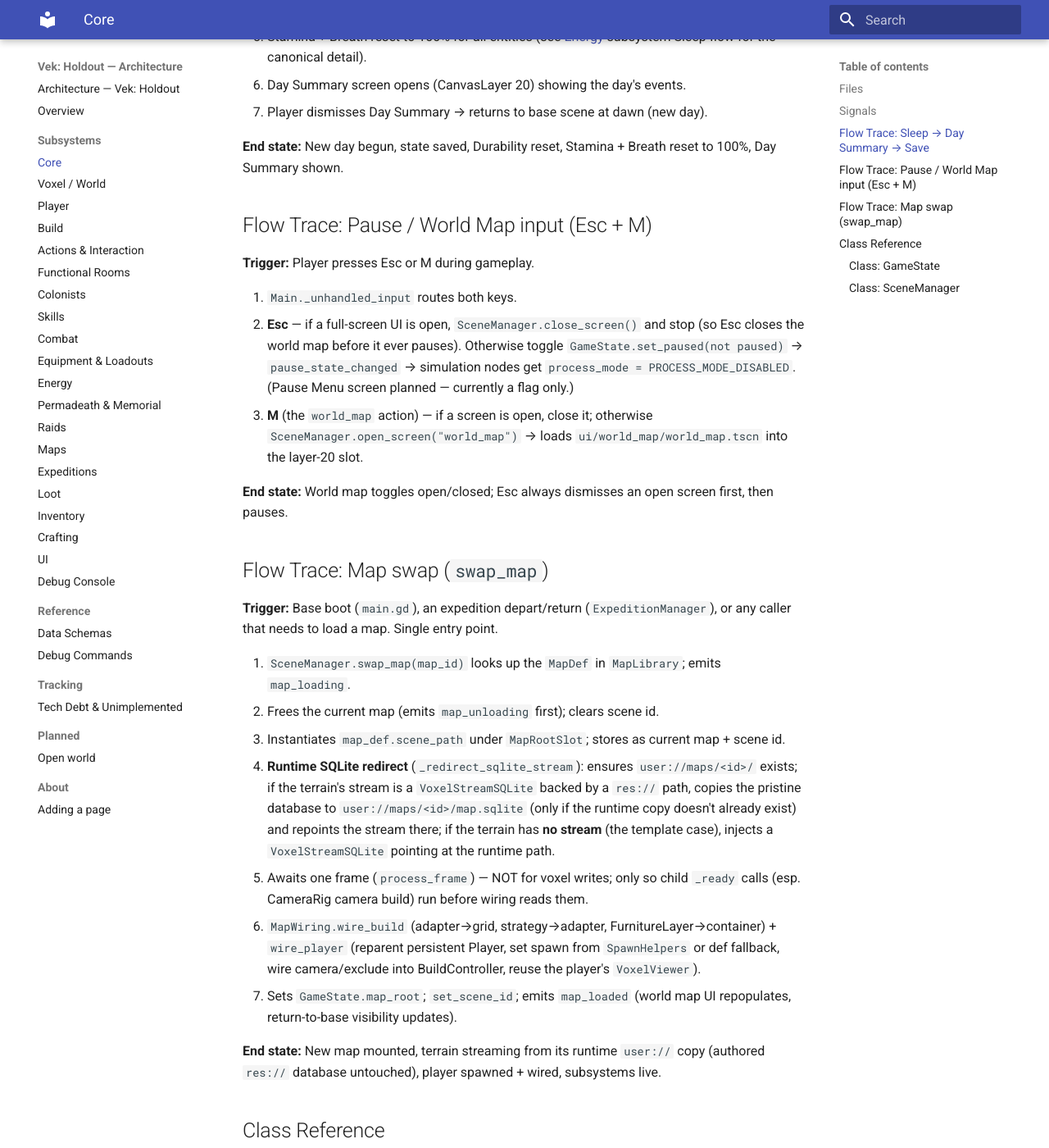
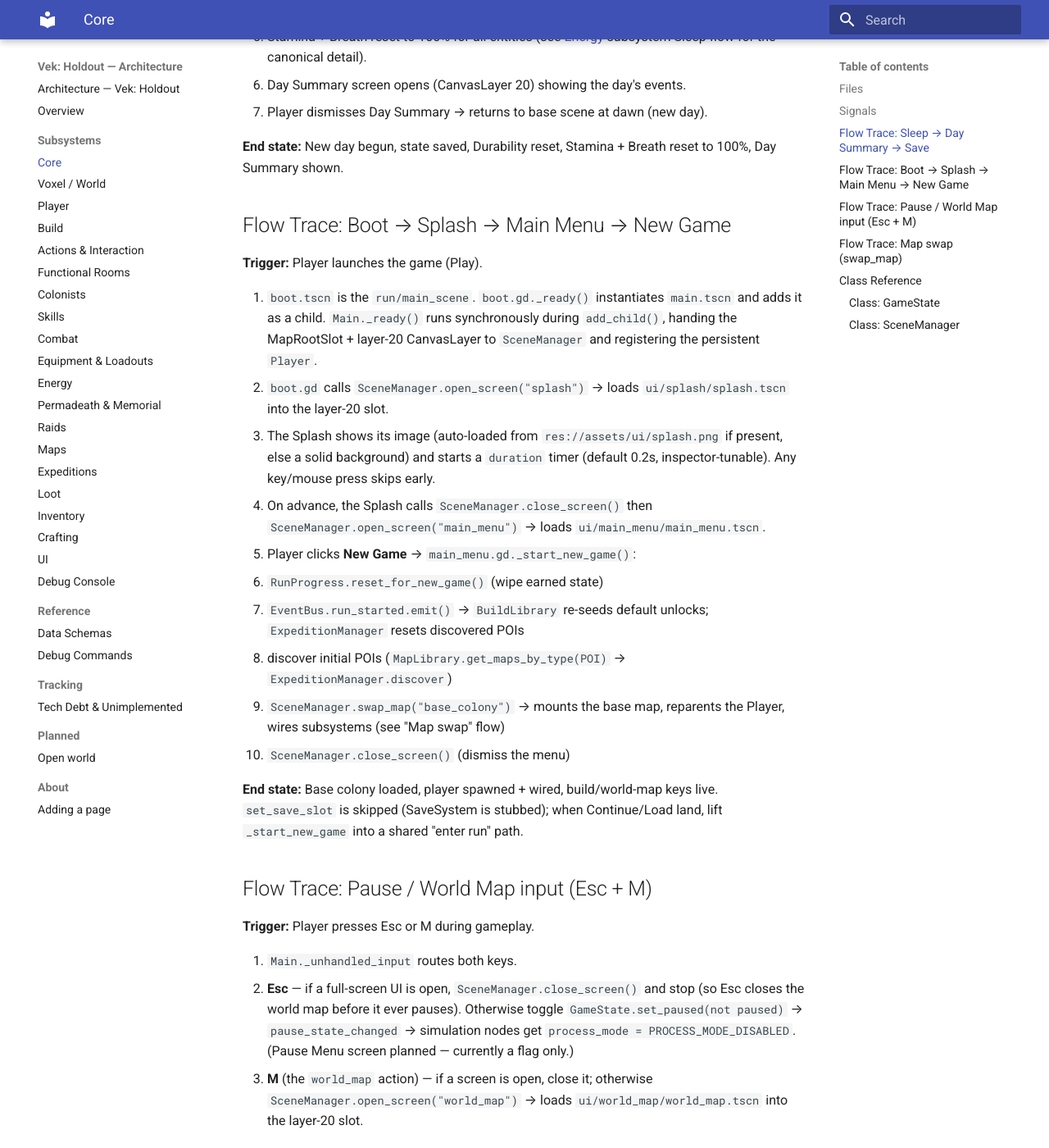
Before and after one commit to gdgonzaga/vek-holdout, an MkDocs documentation site: the page built from docs/architecture/core.md, in a window 1280 px wide and 1400 px high, scrolled down 2078 px. Shown: the whole window at 82% size. Built offline with MkDocs 1.6.1 and Material for MkDocs 9.7.7, drawn with Linux system fonts in a browser that asks for light colours; some of the changed text lies outside the part shown.

Commit message:
feat(core): add splash + main menu with minimal New Game flow
Boot now opens a Splash screen that auto-advances to a Main Menu with a
New Game button. New Game resets RunProgress, emits run_started (re-seeds
BuildLibrary defaults, resets ExpeditionManager), discovers POIs, and
swap_map("base_colony"). The throwaway auto-base-load in main.gd is
removed so the menu gates gameplay.

- ui/splash/splash.tscn + .gd: full-screen splash, duration=0.2s
  (inspector-tunable), auto-loads res://assets/ui/splash.png (solid-bg
  fallback if absent), advances on timeout or any keypress.
- ui/main_menu/main_menu.tscn + .gd: title + New Game button (minimal
  orchestrator; Continue/Load/Settings/Quit deferred).
- boot.gd: open splash after mounting Main.
- main.gd: drop unconditional swap_map + POI discovery (moved to menu).
- docs/architecture/{core,ui,overview}.md: updated boot/menu rows and
  added a Boot -> Splash -> Main Menu -> New Game flow trace.

SaveSystem remains stubbed, so set_save_slot is skipped.

```diff
--- a/docs/architecture/core.md
+++ b/docs/architecture/core.md
@@ -6,8 +6,8 @@ The root scenes, shared utilities, global UI shell, save system, and time. Other
 
 | File | Type | Responsibility |
 |---|---|---|
-| `main.tscn` / `main.gd` | Scene/Script | Root scene; owns CanvasLayers and MapRootSlot. Bootstraps the persistent Player, loads `base_colony` on startup (throwaway auto-load — move behind a Main Menu later), and auto-discovers POI maps at boot. Does NOT contain gameplay logic. |
-| `boot.tscn` (or Main as entry — TBD) | Scene | Project entry; loads Main + MainMenu. |
+| `main.tscn` / `main.gd` | Scene/Script | Root scene; owns CanvasLayers and MapRootSlot. Bootstraps the persistent Player. Does NOT load any map on startup — the Main Menu's New Game button drives the base load (see [UI](ui.md)). Does NOT contain gameplay logic. |
+| `boot.tscn` / `boot.gd` | Scene/Script | Project entry; loads Main, then opens the Splash screen (`SceneManager.open_screen("splash")`). The Splash auto-advances to the Main Menu. |
 | `../autoloads/game_state.gd` | Autoload | Run-level state + state-change signals. Does NOT own save logic (that's SaveSystem). |
 | `../autoloads/event_bus.gd` | Autoload | Cross-scene signal relay only. No state. |
 | `../autoloads/scene_manager.gd` | Autoload | Map swap (base↔POI) + full-screen UI layer management + runtime SQLite stream redirect. Does NOT own UI content (each screen is its own scene) or map metadata (that's `MapLibrary`). |
@@ -42,6 +42,23 @@ The root scenes, shared utilities, global UI shell, save system, and time. Other
 
 **End state:** New day begun, state saved, Durability reset, Stamina + Breath reset to 100%, Day Summary shown.
 
+## Flow Trace: Boot → Splash → Main Menu → New Game
+
+**Trigger:** Player launches the game (Play).
+
+1. `boot.tscn` is the `run/main_scene`. `boot.gd._ready()` instantiates `main.tscn` and adds it as a child. `Main._ready()` runs synchronously during `add_child()`, handing the MapRootSlot + layer-20 CanvasLayer to `SceneManager` and registering the persistent `Player`.
+2. `boot.gd` calls `SceneManager.open_screen("splash")` → loads `ui/splash/splash.tscn` into the layer-20 slot.
+3. The Splash shows its image (auto-loaded from `res://assets/ui/splash.png` if present, else a solid background) and starts a `duration` timer (default 0.2s, inspector-tunable). Any key/mouse press skips early.
+4. On advance, the Splash calls `SceneManager.close_screen()` then `SceneManager.open_screen("main_menu")` → loads `ui/main_menu/main_menu.tscn`.
+5. Player clicks **New Game** → `main_menu.gd._start_new_game()`:
+   - `RunProgress.reset_for_new_game()` (wipe earned state)
+   - `EventBus.run_started.emit()` → `BuildLibrary` re-seeds default unlocks; `ExpeditionManager` resets discovered POIs
+   - discover initial POIs (`MapLibrary.get_maps_by_type(POI)` → `ExpeditionManager.discover`)
+   - `SceneManager.swap_map("base_colony")` → mounts the base map, reparents the Player, wires subsystems (see "Map swap" flow)
+   - `SceneManager.close_screen()` (dismiss the menu)
+
+**End state:** Base colony loaded, player spawned + wired, build/world-map keys live. `set_save_slot` is skipped (SaveSystem is stubbed); when Continue/Load land, lift `_start_new_game` into a shared "enter run" path.
+
 ## Flow Trace: Pause / World Map input (Esc + M)
 
 **Trigger:** Player presses Esc or M during gameplay.
@@ -54,7 +71,7 @@ The root scenes, shared utilities, global UI shell, save system, and time. Other
 
 ## Flow Trace: Map swap (`swap_map`)
 
-**Trigger:** Base boot (`main.gd`), an expedition depart/return (`ExpeditionManager`), or any caller that needs to load a map. Single entry point.
+**Trigger:** Main Menu "New Game" (`main_menu.gd`), an expedition depart/return (`ExpeditionManager`), or any caller that needs to load a map. Single entry point.
 
 1. `SceneManager.swap_map(map_id)` looks up the `MapDef` in `MapLibrary`; emits `map_loading`.
 2. Frees the current map (emits `map_unloading` first); clears scene id.
@@ -108,7 +125,7 @@ The root scenes, shared utilities, global UI shell, save system, and time. Other
 **Extends:** Node (autoload)
 **Script:** `scene_manager.gd`
 **Description:** The single entry point for loading any map and managing full-screen UI. `swap_map(map_id)` looks up a `MapDef` in `MapLibrary`, frees the current map, instantiates the new scene, performs copy-on-load SQLite redirect, and wires subsystems via `MapWiring`. `open_screen` / `close_screen` manage the layer-20 UI slot.
-**Used by:** `main.gd` (base boot), `ExpeditionManager` (depart/return), `main.gd._unhandled_input` (world map toggle), future callers (New Game / Continue).
+**Used by:** `boot.gd` (open splash), `main_menu.gd` (New Game → swap_map), `ExpeditionManager` (depart/return), `main.gd._unhandled_input` (world map toggle), future callers (Continue / Load).
 
 **Functions:**
 
```
Also changed, not shown: docs/architecture/overview.md (+3 -2 lines), docs/architecture/ui.md (+2 -1 lines), 10 other files.
